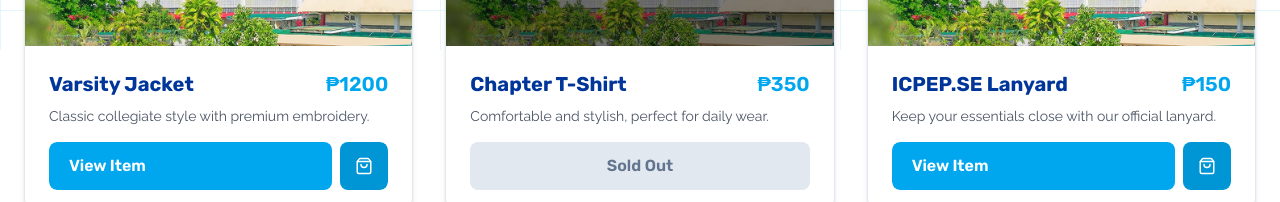
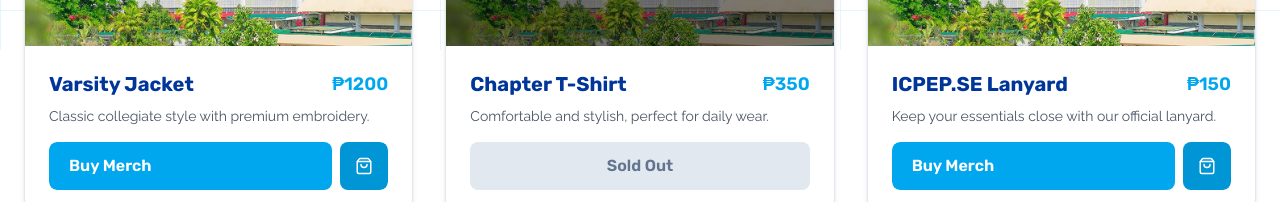
Before and after one commit to ShanRaboy11/icpep-se-citu, a Next.js app in the folder client/: page /merch in a window 1280 px wide. Shown: the part 750-952 px from the top of the page. Built offline with nearby package versions, Linux system fonts and the light colour scheme.

Commit message:
fix: final merch - rexi

```diff
--- a/client/src/app/merch/components/merch-card.tsx
+++ b/client/src/app/merch/components/merch-card.tsx
@@ -8,18 +8,18 @@
 
 interface MerchCardProps {
   name: string;
-  slug: string;
   price: string;
   description: string;
   status: MerchStatus;
+  buyLink?: string;
 }
 
 const MerchCard: FC<MerchCardProps> = ({
   name,
-  slug,
   price,
   description,
   status,
+  buyLink,
 }) => {
   const getStatusInfo = () => {
     switch (status) {
@@ -33,23 +33,26 @@
   };
 
   const { overlayText, showOverlay } = getStatusInfo();
+  const isAvailable = status === "Available";
 
   return (
     <Link
-      href={status === "Available" ? `/merch/${slug}` : "#"}
-      onClick={(e) => status !== "Available" && e.preventDefault()}
+      href={isAvailable ? buyLink || "#" : "#"}
+      onClick={(e) => !isAvailable && e.preventDefault()}
       className={`group flex flex-col rounded-2xl border border-slate-200 bg-white shadow-md transition-all duration-300 hover:shadow-primary1/40 hover:-translate-y-1 overflow-hidden h-full ${
-        status === "Coming Soon" ? "cursor-default" : ""
+        !isAvailable ? "cursor-default" : "cursor-pointer"
       }`}
     >
+      {/* Image */}
       <div className="relative w-full aspect-square bg-slate-100 overflow-hidden rounded-t-2xl">
         <img
           src="/gle.png"
           alt={name}
-          className="absolute inset-0 h-full w-full object-cover rounded-t-2xl transition-transform duration-300 group-hover:scale-105"
+          className={`absolute inset-0 h-full w-full object-cover rounded-t-2xl transition-transform duration-300 ${
+            isAvailable ? "group-hover:scale-105" : "group-hover:scale-105"
+          }`}
           loading="lazy"
         />
-
         {showOverlay && (
           <div className="absolute inset-0 bg-black/50 flex items-center justify-center rounded-t-2xl">
             <span className="bg-slate-900 text-white px-4 py-2 rounded-full font-semibold font-raleway">
@@ -59,10 +62,11 @@
         )}
       </div>
 
+      {/* Content */}
       <div className="p-6 flex flex-col flex-grow">
         <div className="flex justify-between items-start mb-2">
           <h3 className="font-rubik font-bold text-xl text-primary3">{name}</h3>
-          <span className="font-rubik font-semibold text-xl text-primary1 whitespace-nowrap ml-4">
+          <span className="font-rubik font-semibold text-lg text-primary1 whitespace-nowrap ml-4">
             {price}
           </span>
         </div>
@@ -71,23 +75,22 @@
           {description}
         </p>
 
+        {/* Button */}
         <div className="relative mt-auto w-full h-[48px] font-rubik font-semibold text-base overflow-hidden rounded-lg">
-          {status !== "Available" ? (
-            <div className="w-full h-full flex items-center justify-center bg-slate-200 text-slate-500 cursor-pointer">
-              <span>{status === "Sold Out" ? "Sold Out" : "Coming Soon"}</span>
+          {!isAvailable ? (
+            <div className="w-full h-full flex items-center justify-center bg-slate-200 text-slate-500 select-none">
+              <span>{status}</span>
             </div>
           ) : (
             <div className="relative w-full h-full">
               <div className="absolute top-0 left-0 h-full w-[calc(100%-56px)] rounded-lg bg-primary1 text-white flex items-center transform group-hover:translate-x-[56px] transition-transform duration-500 ease-out">
-                <span className="px-5 text-left w-full">View Item</span>
+                <span className="px-5 text-left w-full">Buy Merch</span>
               </div>
-
               <div className="absolute top-0 right-0 h-full w-[48px] rounded-lg bg-primary1 text-white flex items-center justify-center transform group-hover:translate-x-[56px] transition-transform duration-500 ease-out overflow-hidden">
                 <div className="w-full h-full flex items-center justify-center bg-black/10">
                   <ShoppingBag size={18} />
                 </div>
               </div>
-
               <div className="absolute top-0 left-0 h-full w-[48px] rounded-lg bg-primary1 text-white flex items-center justify-center transform -translate-x-full group-hover:translate-x-0 transition-transform duration-500 ease-out overflow-hidden">
                 <div className="w-full h-full flex items-center justify-center bg-black/10">
                   <ShoppingBag size={18} />
--- a/client/src/app/merch/page.tsx
+++ b/client/src/app/merch/page.tsx
@@ -8,26 +8,25 @@
 
 interface MerchItem {
   name: string;
-  slug: string;
   imageSrc: string;
   price: string;
   description: string;
   status: "Available" | "Coming Soon" | "Sold Out";
+  buyLink?: string;
 }
 
 const MerchPage: FC = () => {
   const merchandise: MerchItem[] = [
     {
       name: "Varsity Jacket",
-      slug: "varsity-jacket",
       price: "₱1200",
       description: "Classic collegiate style with premium embroidery.",
       status: "Available",
       imageSrc: "https://source.unsplash.com/400x400/?varsity-jacket",
+      buyLink: "https://forms.gle/your-order-form-link",
     },
     {
       name: "Chapter T-Shirt",
-      slug: "chapter-t-shirt",
       price: "₱350",
       description: "Comfortable and stylish, perfect for daily wear.",
       status: "Sold Out",
@@ -35,15 +34,14 @@
     },
     {
       name: "ICPEP.SE Lanyard",
-      slug: "icpep-se-lanyard",
       price: "₱150",
       description: "Keep your essentials close with our official lanyard.",
       status: "Available",
       imageSrc: "https://source.unsplash.com/400x400/?lanyard",
+      buyLink: "https://forms.gle/your-order-form-link",
     },
     {
       name: "Tote Bag",
-      slug: "tote-bag",
       price: "₱250",
       description: "A versatile and eco-friendly bag for your daily needs.",
       status: "Coming Soon",
@@ -51,7 +49,6 @@
     },
     {
       name: "Enamel Pin Set",
-      slug: "enamel-pin-set",
       price: "₱300",
       description: "A set of three custom-designed pins for your collection.",
       status: "Coming Soon",
@@ -59,11 +56,11 @@
     },
     {
       name: "Sticker Pack",
-      slug: "sticker-pack",
       price: "₱100",
       description: "Decorate your gear with our waterproof vinyl stickers.",
       status: "Available",
       imageSrc: "https://source.unsplash.com/400x400/?stickers",
+      buyLink: "https://forms.gle/your-order-form-link",
     },
   ];
 
@@ -93,7 +90,7 @@
           {/* Merchandise Grid */}
           <div className="grid grid-cols-1 md:grid-cols-2 lg:grid-cols-3 gap-8">
             {merchandise.map((item) => (
-              <MerchCard key={item.slug} {...item} />
+              <MerchCard key={item.name} {...item} />
             ))}
           </div>
         </main>
```
